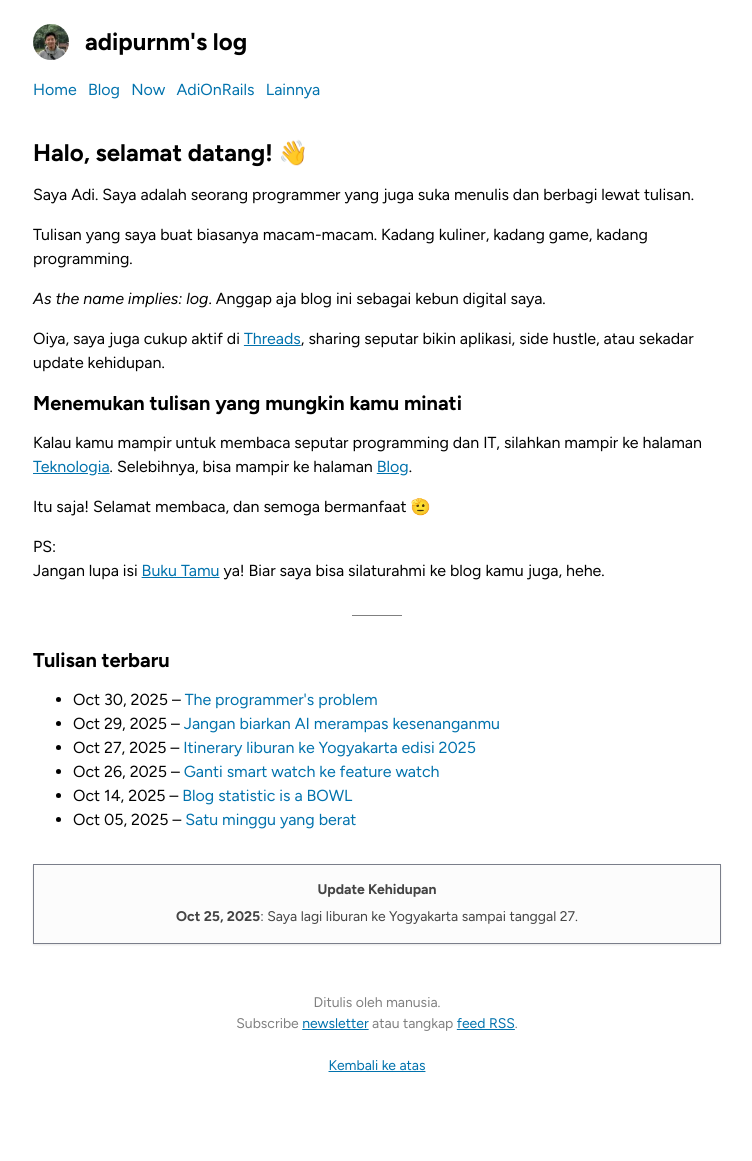
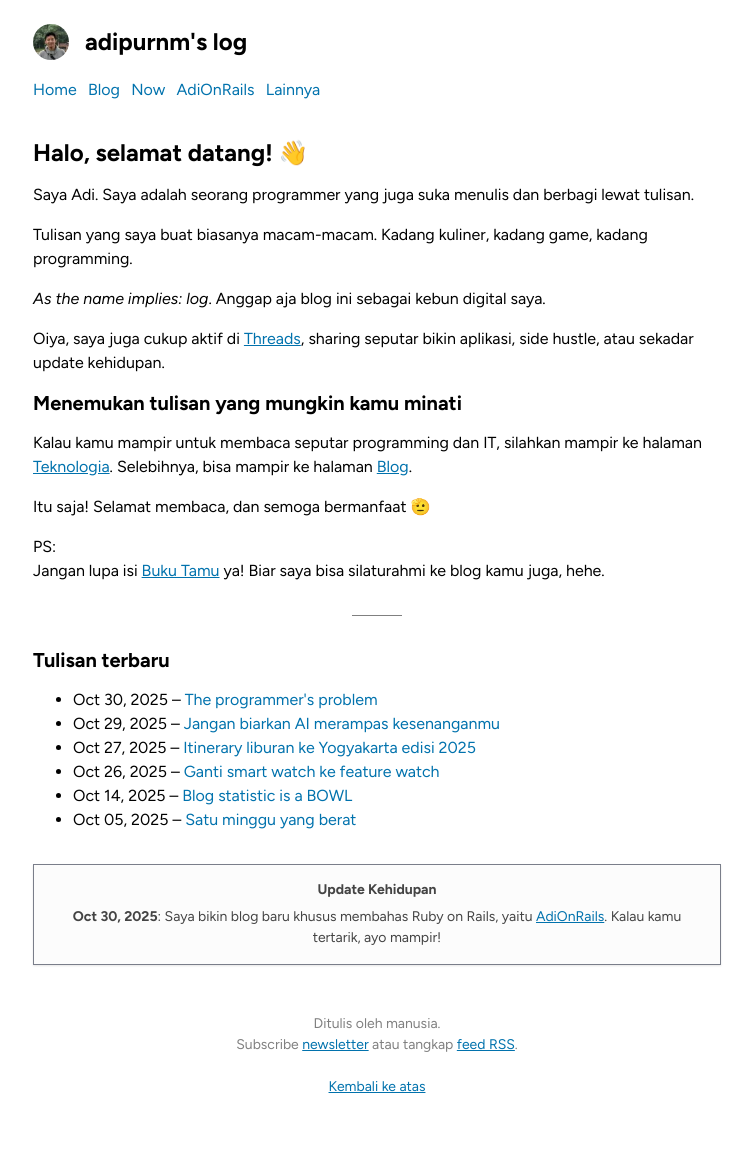
Before and after one commit to adiprnm/weblog, a Jekyll site: the page built from index.html, in a window 1280 px wide. Shown: the whole page, without its empty margins (263-1015 px from the left). Built offline with Jekyll 4.4.1, drawn with Linux system fonts in a browser that asks for light colours; before the commit the page ends 1140 px from its top, so only the background shows below that.

Commit message:
Update status

```diff
--- a/_data/statuses.yml
+++ b/_data/statuses.yml
@@ -1,3 +1,5 @@
+- date: 2025-10-30
+  status: Saya bikin blog baru khusus membahas Ruby on Rails, yaitu <a href="https://adionrails.com">AdiOnRails</a>. Kalau kamu tertarik, ayo mampir!
 - date: 2025-10-25
   status: Saya lagi liburan ke Yogyakarta sampai tanggal 27.
 - date: 2025-10-10
```
